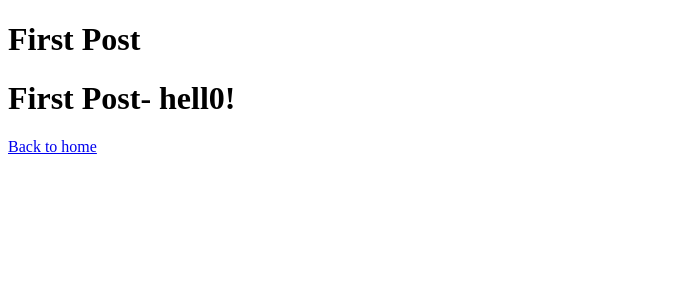
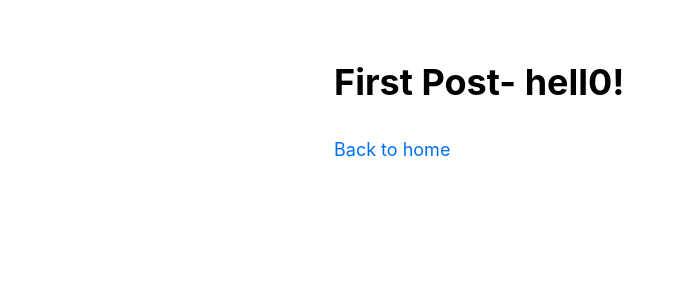
Before and after one commit to seancswanson/next-blog, a Next.js app: page /posts/first-post in a window 1280 px wide. Shown: the top 300 px of the page, without its empty margins (0-677 px from the left). Built offline with nearby package versions, Linux system fonts and the light colour scheme.

Commit message:
Added layout styling component and a global css file.

```diff
--- /dev/null
+++ b/components/layout.js
@@ -0,0 +1,5 @@
+import styles from './layout.module.css'
+
+export default function Layout({ children }) {
+    return <div className={styles.container}>{children}</div>;
+}
--- /dev/null
+++ b/components/layout.module.css
@@ -0,0 +1,5 @@
+.container {
+    max-width: 36rem;
+    padding: 0 1rem;
+    margin: 3rem auto 6rem;
+}
--- /dev/null
+++ b/pages/_app.js
@@ -0,0 +1,5 @@
+import '../styles/global.css';
+
+export default function App({ Component, pageProps }) {
+    return <Component {...pageProps} />;
+}
--- a/pages/posts/first-post.js
+++ b/pages/posts/first-post.js
@@ -1,17 +1,17 @@
-import Head from "next/head"
-import Link from "next/link"
+import Head from "next/head";
+import Link from "next/link";
+import Layout from "../../components/Layout";
 
 export default function FirstPost() {
     return (
-        <>
+        <Layout>
             <Head>
                 <title>First Post</title>
             </Head>
-            <h1>First Post</h1>
             <div>
                 <h1>First Post- hell0!</h1>
                 <Link href="/">Back to home</Link>
             </div>
-        </>
+        </Layout>
     );
 }
--- /dev/null
+++ b/styles/global.css
@@ -0,0 +1,27 @@
+html,
+body {
+    padding: 0;
+    margin: 0;
+    font-family: -apple-system, BlinkMacSystemFont, Segoe UI, Roboto, Oxygen, Ubuntu,
+        Cantarell, Fira Sans, Droid Sans, Helvetica Neue, sans-serif;
+    line-height: 1.6;
+    font-size: 18px;
+}
+
+* {
+    box-sizing: border-box;
+}
+
+a {
+    color: #0070f3;
+    text-decoration: none;
+}
+
+a:hover {
+    text-decoration: underline;
+}
+
+img {
+    max-width: 100%;
+    display: block;
+}
```
Also changed, not shown: pages/index.js (+0 -8 lines).
